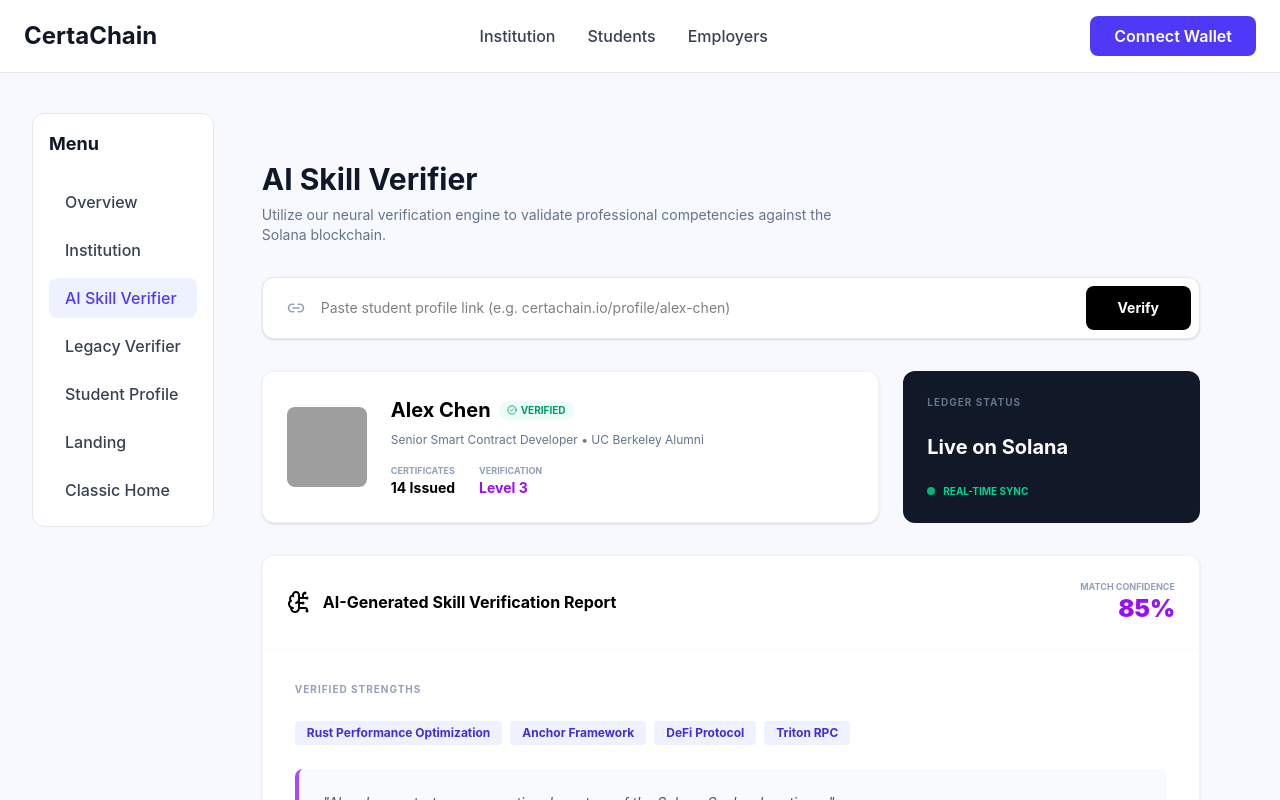
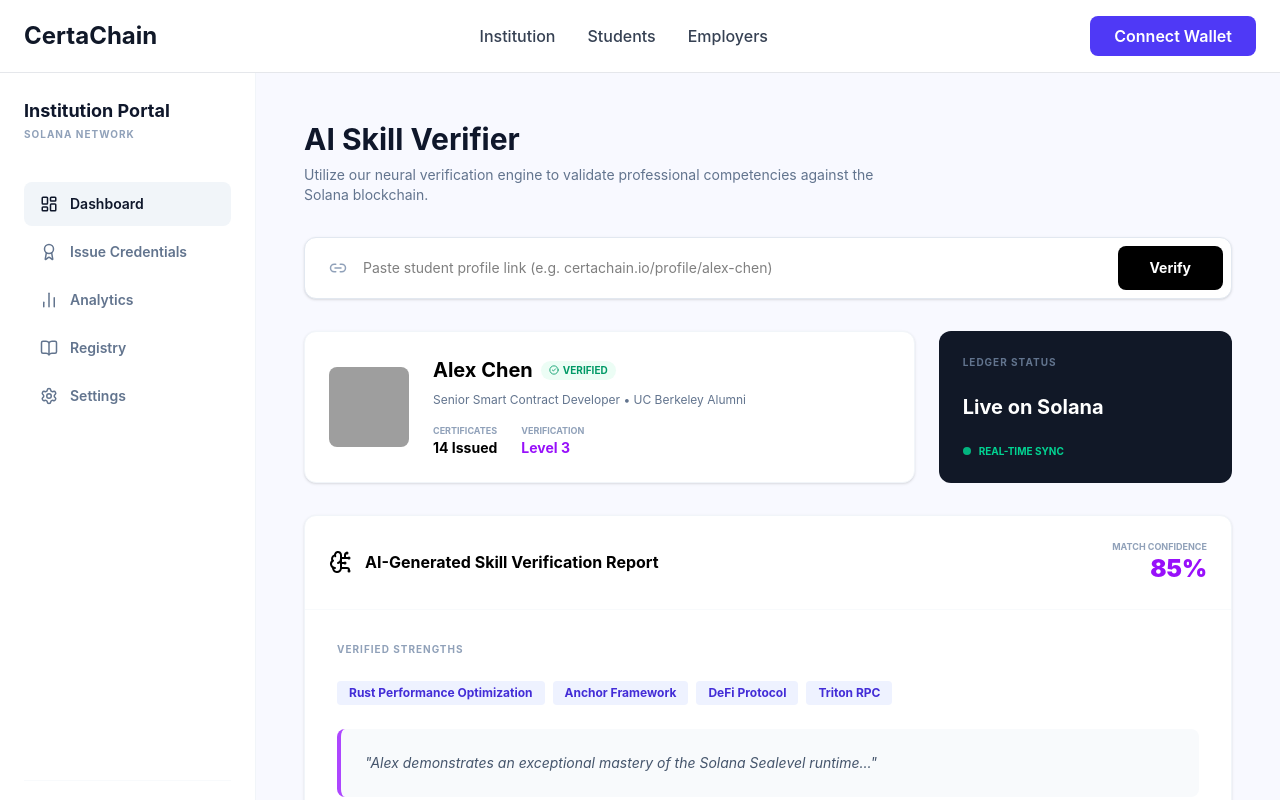
Before and after one commit to DanonymousCoder/certachainnn, a React (Vite) app: page /dashboard/verifier in a window 1280 px wide. Shown: the top 800 px of the page. Built offline with nearby package versions, Linux system fonts and the light colour scheme; grey boxes are pictures that could not be loaded.

Commit message:
feat: Update Sidebar and dashboard layout for improved navigation and user experience

```diff
--- a/src/features/dashboard/Sidebar.jsx
+++ b/src/features/dashboard/Sidebar.jsx
@@ -1,34 +1,55 @@
-import { NavLink } from 'react-router-dom';
+import React from 'react';
+import {
+  LayoutDashboard,
+  Award,
+  BarChart2,
+  BookOpen,
+  Settings,
+  Plus
+} from 'lucide-react';
 
-export default function Sidebar() {
+const Sidebar = () => {
   const menuItems = [
-    { label: 'Overview', href: '/dashboard/overview' },
-    { label: 'Institution', href: '/dashboard/institution' },
-    { label: 'AI Skill Verifier', href: '/dashboard/verifier' },
-    { label: 'Legacy Verifier', href: '/dashboard/verifier-legacy' },
-    { label: 'Student Profile', href: '/profile/1' },
-    { label: 'Landing', href: '/' },
-    { label: 'Classic Home', href: '/home' },
+    { name: 'Dashboard', icon: <LayoutDashboard size={18} />, active: true },
+    { name: 'Issue Credentials', icon: <Award size={18} /> },
+    { name: 'Analytics', icon: <BarChart2 size={18} /> },
+    { name: 'Registry', icon: <BookOpen size={18} /> },
+    { name: 'Settings', icon: <Settings size={18} /> },
   ];
 
   return (
-    <div className="bg-white rounded-xl border border-gray-200 p-4 h-fit sticky top-6">
-      <h3 className="text-lg font-bold text-gray-900 mb-6">Menu</h3>
-      <nav className="space-y-2">
+    <aside className="hidden lg:flex flex-col w-64 h-screen bg-white border-r border-slate-100 sticky top-0 p-6 ml-0">
+      <div className="mb-10">
+        <h2 className="font-bold text-slate-900 text-lg">Institution Portal</h2>
+        <p className="text-[10px] font-bold text-slate-400 uppercase tracking-widest mt-0.5">
+          Solana Network
+        </p>
+      </div>
+
+      <nav className="flex-1 space-y-1">
         {menuItems.map((item) => (
-          <NavLink
-            key={item.label}
-            to={item.href}
-            className={({ isActive }) =>
-              `block px-4 py-2 rounded-lg font-medium transition-colors ${
-                isActive ? 'bg-indigo-50 text-indigo-600' : 'text-gray-700 hover:bg-gray-50'
-              }`
-            }
+          <button
+            key={item.name}
+            className={`w-full flex items-center gap-3 px-4 py-3 rounded-lg text-sm font-semibold transition-all duration-200 ${
+              item.active
+                ? 'bg-slate-100 text-slate-900'
+                : 'text-slate-500 hover:bg-slate-50 hover:text-slate-800'
+            }`}
           >
-            {item.label}
-          </NavLink>
+            {item.icon}
+            {item.name}
+          </button>
         ))}
       </nav>
-    </div>
+
+      <div className="mt-auto pt-6 border-t border-slate-50">
+        <button className="w-full flex items-center justify-center gap-2 bg-linear-to-r from-purple-600 to-teal-500 hover:from-purple-700 hover:to-teal-600 text-white py-3 rounded-lg font-bold text-sm shadow-md transition-all">
+          <Plus size={18} />
+          Mint Certificate
+        </button>
+      </div>
+    </aside>
   );
-}
+};
+
+export default Sidebar;
--- a/src/pages/Dashboard/Institution.jsx
+++ b/src/pages/Dashboard/Institution.jsx
@@ -10,11 +10,12 @@ export default function Institution() {
     <div className="flex min-h-screen bg-[#f8f9ff] flex-col">
       <Navbar />
 
-      <main className="flex-1 max-w-7xl mx-auto w-full px-6 py-10 lg:py-14">
-        <div className="grid lg:grid-cols-[260px_minmax(0,1fr)] gap-8">
+      <main className="flex-1 w-full">
+        <div className="flex items-start">
           <Sidebar />
 
-          <section className="space-y-8">
+          <section className="flex-1">
+            <div className="max-w-7xl mx-auto w-full px-6 py-10 lg:py-14 space-y-8">
             <header className="flex flex-col sm:flex-row sm:items-center justify-between gap-4">
               <div>
                 <h1 className="text-2xl font-bold text-slate-800">Dashboard Overview</h1>
@@ -79,6 +80,7 @@ export default function Institution() {
             </div>
 
             <ActivityTable />
+            </div>
           </section>
         </div>
       </main>
--- a/src/pages/Dashboard/Overview.jsx
+++ b/src/pages/Dashboard/Overview.jsx
@@ -9,15 +9,12 @@ export default function Overview() {
     <div className="bg-gray-50 min-h-screen">
       <Navbar />
 
-      <main className="max-w-7xl mx-auto px-6 py-16">
-        <div className="grid lg:grid-cols-4 gap-8">
-          {/* Sidebar */}
-          <div className="lg:col-span-1">
-            <Sidebar />
-          </div>
+      <main className="w-full">
+        <div className="flex items-start">
+          <Sidebar />
 
-          {/* Main Content */}
-          <div className="lg:col-span-3 space-y-8">
+          <div className="flex-1">
+            <div className="max-w-7xl mx-auto px-6 py-16 space-y-8">
             <h1 className="text-3xl font-bold text-gray-900">Dashboard Overview</h1>
 
             {/* Stats Grid */}
@@ -29,6 +26,7 @@ export default function Overview() {
 
             {/* Activity Table */}
             <ActivityTable />
+            </div>
           </div>
         </div>
       </main>
--- a/src/pages/Dashboard/Verifier.jsx
+++ b/src/pages/Dashboard/Verifier.jsx
@@ -9,20 +9,18 @@ export default function Verifier() {
     <div className="bg-gray-50 min-h-screen">
       <Navbar />
 
-      <main className="max-w-7xl mx-auto px-6 py-16">
-        <div className="grid lg:grid-cols-4 gap-8">
-          {/* Sidebar */}
-          <div className="lg:col-span-1">
-            <Sidebar />
-          </div>
+      <main className="w-full">
+        <div className="flex items-start">
+          <Sidebar />
 
-          {/* Main Content */}
-          <div className="lg:col-span-3 space-y-8">
+          <div className="flex-1">
+            <div className="max-w-7xl mx-auto px-6 py-16 space-y-8">
             <h1 className="text-3xl font-bold text-gray-900">AI Skill Verifier</h1>
 
             <SearchInput />
 
             <AIReportCard />
+            </div>
           </div>
         </div>
       </main>
--- a/src/pages/SkillVerifier.jsx
+++ b/src/pages/SkillVerifier.jsx
@@ -9,10 +9,10 @@ const SkillVerifier = () => {
     <div>
       <Navbar />
 
-      <div className="flex min-h-screen bg-[#f8f9ff] px-4 sm:px-6 lg:px-8 py-10">
-      <Sidebar />
+      <div className="flex min-h-screen bg-[#f8f9ff]">
+        <Sidebar />
 
-      <main className="flex-1 p-4 md:p-8 lg:p-12 space-y-8">
+        <main className="flex-1 p-4 md:p-8 lg:p-12 py-10 space-y-8">
         <header className="space-y-2">
           <h1 className="text-3xl font-bold text-slate-900">AI Skill Verifier</h1>
           <p className="text-slate-500 text-sm max-w-xl">
```
